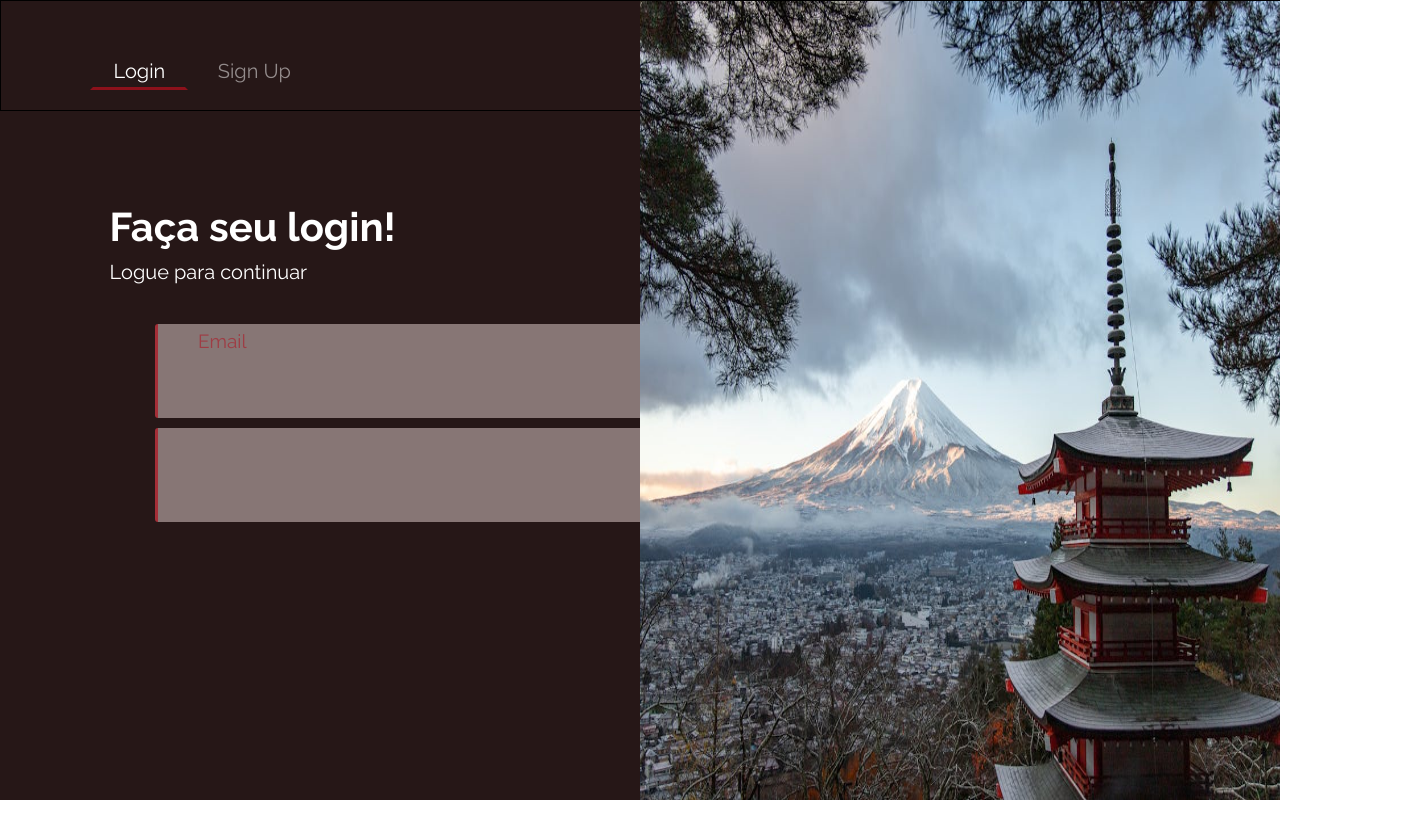
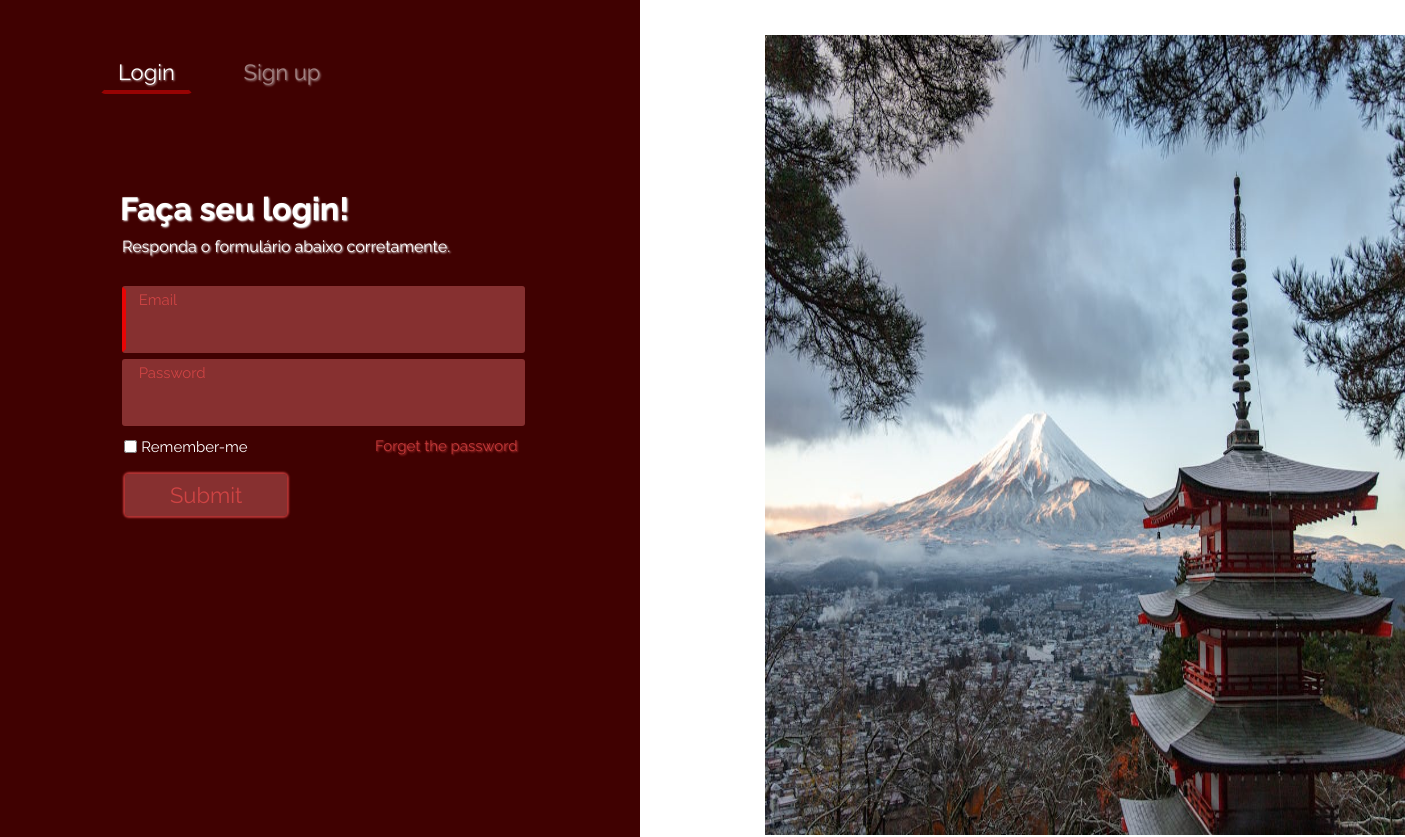
Before and after one commit to felipegs0/projeto-login, a plain HTML site: page index.html in a window 1280 px wide. Shown: the top 837 px of the page, 1405 px wide, since content can reach past the window. Before the commit the page ends 800 px from the top, so only its background shows below. Drawn offline with Linux system fonts and the light colour scheme.

Commit message:
projeto-terminado

```diff
--- a/backup.css
+++ /dev/null
@@ -1,24 +0,0 @@
-
-body {
-    background-color: #261717;
-}
-
-::-webkit-scrollbar {
-    width: 0px;
-    height: 0px;
-}
-
-div#monte-fuji {
-    display: inline-block;
-    width: 50vw;
-    height: 100vh;
-
-}
-
-img#background-img {
-    display: inline-block;
-    position: relative;
-    width: 50vw;
-    height: 100vh;
-    box-shadow: 0px 0px 10px 5px rgba(0, 0, 0, 0.5);
-}
--- a/index.html
+++ b/index.html
@@ -1,31 +1,37 @@
 <!DOCTYPE html>
-<html lang="en">
+<html lang="pt-br">
 <head>
     <meta charset="UTF-8">
     <meta name="viewport" content="width=device-width, initial-scale=1.0">
-    <title>Login</title>
     <link rel="stylesheet" href="style.css">
     <link rel="preconnect" href="https://fonts.googleapis.com">
 <link rel="preconnect" href="https://fonts.gstatic.com" crossorigin>
 <link href="https://fonts.googleapis.com/css2?family=Raleway:ital,wght@0,100..900;1,100..900&display=swap" rel="stylesheet">
+    <title>Login</title>
 </head>
 <body>
-    <header>
+    <header id="cabecalho">
         <p class="login">Login</p>
-        <p class="sign">Sign Up</p>
+        <p class="sign-up">Sign up</p>
     </header>
     <main>
-        <section>
+        <section id="login">
             <h1 class="titulo">Faça seu login!</h1>
-            <p class="subtitulo">Logue para continuar</p>
+            <p class="subtitulo">Responda o formulário abaixo corretamente.</p>
             <form action="#" method="post" autocomplete="on">
-                <input type="email" name="email" id="iemail" class="formulario" maxlength="100"><label for="iemail">Email</label><br>
-                <input type="password" name="senha" id="isenha" class="formulario" maxlength="8">
+                <input type="email" name="email" id="iemail" class="oemail" autocomplete="email" maxlength="30" required>
+                <label for="iemail" class="email">Email</label>
+                <input type="password" name="pass" id="ipass" class="sen" min="8" max="14" required> <label for="ipass" class="password">Password</label>
+                <input type="checkbox" name="remember" id="iremember"><label for="iremember" class="rememberme">Remember-me</label>
+                <p class="forget">
+                    Forget the password
+                </p>
+                <input type="submit" class="submit" id="isubmit">
             </form>
         </section>
-
-            <img src="imagem/pexels-photo-3408354.png" alt="">
-
+        <section>
+            <img src="imagem/pexels-photo-3408354.png" alt="background">
+        </section>
     </main>
 </body>
 </html>
--- a/style.css
+++ b/style.css
@@ -3,102 +3,172 @@
 * {
     margin: 0px;
     padding: 0px;
-    font-family: 'raleway';
-    color: rgb(255, 255, 255);
+    font-family: 'Raleway', sans-serif;
+    font-size: 22px;
+    color: white;
 }
 
-body, html {
-    overflow: hidden;
-    margin: 0px;
+/*
+body {
+    width: 30vw;
     height: 100vh;
-    width: 100vw;
+    background-color: #400101;
+    box-shadow: 0px 0px 3px 2px rgb(0, 0, 0);
 }
+*/
 
 header {
-    border: 1px solid black;
-    background-color: #261717;
-}
-
-p {
     display: inline-block;
-    color: white;
-    font-weight: normal;
-    font-size: 20px;
+    width: 50vw;
+    height: 15vh;
+    background-color: #400101;
 }
 
 .login {
-
     position: relative;
-    margin-top: 55px;
-    margin-left: 7%;
-    margin-bottom: 20px;
-    padding-left: 20px;
-    padding-right: 20px;
-    padding-bottom: 4px;
-    border: 3px solid #8C111B;
-    border-top-color: #261717;
-    border-left-color: #261717;
-    border-right-color: #261717;
+    display: inline-block;
+    top: 50px;
+    left: 100px;
+    margin-right: 45px;
+    padding: 5px 14px 5px 14px;
+    border: 4px solid #960303;
+    border-top-color: transparent;
+    border-left-color: transparent;
+    border-right-color: transparent;
+    border-radius: 5px;
+    cursor: pointer;
+    text-shadow: 1px 1px 2px rgba(255, 255, 255, 0.616);
 }
 
-section {
-    width: ;
+.sign-up {
+    display: inline-block;
+    position: relative;
+    top: 50px;
+    left: 100px;
+    cursor: pointer;
+    opacity: 0.5;
+    text-shadow: 1px 1px 2px rgb(255, 255, 255);
 }
 
-.sign {
-    padding-left: 2%;
-    opacity: 0.5;
+section#login {
+    display: inline-block;
+    width: 50vw;
+    height: 100vh;
+    background-color: #400101;
+
+}
+
+.titulo {
+    font-size: 32px;
+    margin-bottom: 10px;
+    display: inline-block;
+    position: relative;
+    margin-top: 70px;
+    left: 120px;
+    text-shadow: 1px 1px 2px rgb(255, 255, 255);
+}
+
+.subtitulo {
+    font-size: 16px;
+    position: relative;
+    left: 122px;
+    margin-bottom: 30px;
+    text-shadow: 1px 1px 2px rgb(255, 255, 255);
+}
+
+input#iemail {
+    position: relative;
+    left: 122px;
+    width: 250px;
+    padding: 20px 130px 20px 15px;
+    background-color: #cc606081;
+    border: 4px solid #E80505;
+    border-right-color: transparent;
+    border-top-color: transparent;
+    border-bottom-color: transparent;
+    border-radius: 3px;
+    font-size: 16px;
+    margin-bottom: 6px;
+}
+
+.email {
+    display: inline;
+    font-size: 15px;
+    position: relative;
+    right: 270px;
+    bottom: 20px;
+    color: #f14e4eab;
+}
+
+input#ipass {
+    position: relative;
+    left: 122px;
+    width: 250px;
+    padding: 20px 130px 20px 15px;
+    background-color: #cc606081;
+    border: 4px solid transparent;
+    border-radius: 3px;
+    font-size: 16px;
+}
+
+.password {
+    display: inline;
+    font-size: 15px;
+    position: relative;
+    right: 270px;
+    bottom: 20px;
+    color: #f14e4eab;
+}
+
+input#iremember {
+    position: relative;
+    top: 55px;
+    right: 357px;
+}
+
+.rememberme {
+    position: relative;
+    top: 54px;
+    font-size: 15px;
+    right: 353px;
+}
+
+.forget {
+    position: relative;
+    font-size: 15px;
+    top: 11px;
+    left: 375px;
+    color: #f14e4eab;
+    cursor: pointer;
+    text-shadow: 1px 1px 2px #f14e4eab;
+}
+
+input#isubmit {
+    position: relative;
+    left: 125px;
+    top: 30px;
+    padding: 8px 45px 8px 45px;
+    background-color: #cc606081;
+    border: none;
+    border-radius: 4px;
+    color: #f14e4eab;
+    box-shadow: 0px 0px 2px 2px #f14e4eab;
+}
+
+html {
+    overflow: hidden;
+
+}
+
+img {
+    position: relative;
+    display: inline;
+    width: 50vw;
+    height: 100vh;
+    bottom: 885px;
+    left: 765px;
 }
 
 main {
-    background-color: #261717;
+
 }
-
-.titulo {
-    font-size: 40px;
-    padding-top: 2.3em;
-    margin-bottom: 10px;
-    padding-left: 20px;
-    margin-left: 7%;
-}
-
-.subtitulo {
-    padding-left: 20px;
-    margin-left: 7%;
-    margin-bottom: 40px;
-}
-
-.formulario {
-    padding: 40px 80px 30px 40px;
-    font-size: 20px;
-    width: 400px;
-    margin-left: 155px;
-    background-color: #928281e5;
-    border: 1px solid #af1522bb;
-    color: white;
-    border-radius: 3px;
-    border-width: 3px;
-    border-style: solid;
-    border-right: transparent;
-    border-top: transparent;
-    border-bottom: transparent;
-    margin-bottom: 10px;
-}
-
-
-label {
-    position: relative;
-    right: 480px;
-    bottom: 35px;
-    color: #af152294;
-    font-size: 19px;
-}
-
-img {
-    display: block;
-    position: relative;
-    width: 50vw;
-    height: 100vh;
-    right: -50%;
-    top: -531px;
-}
```
